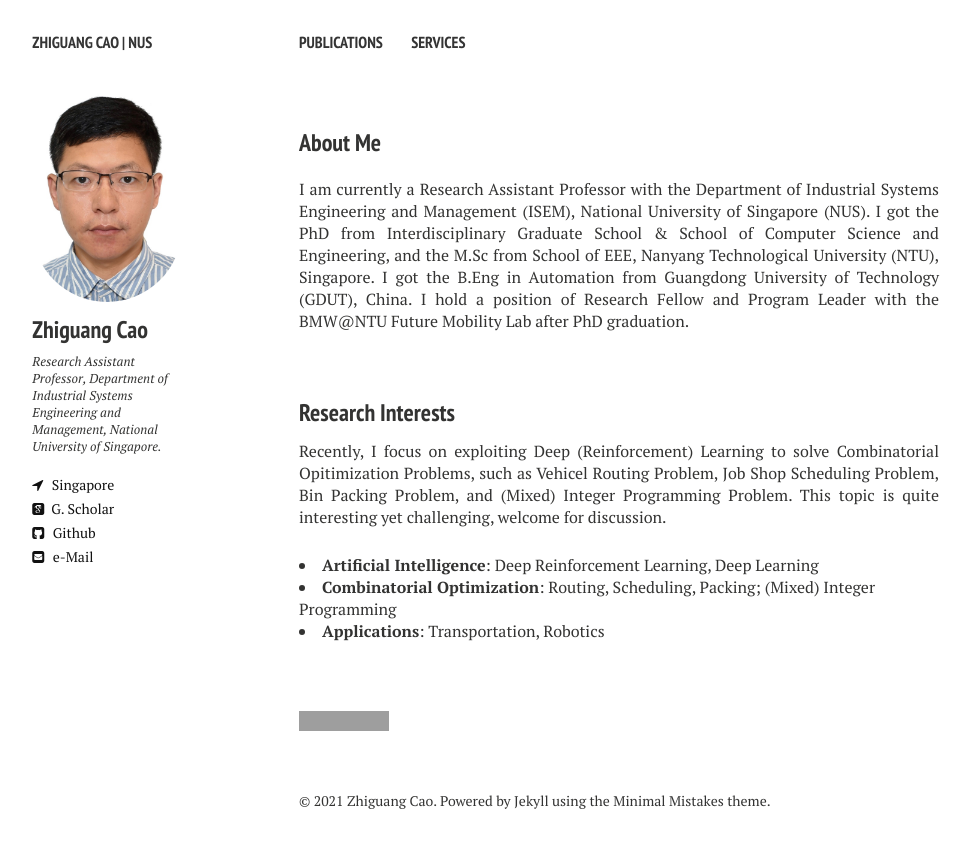
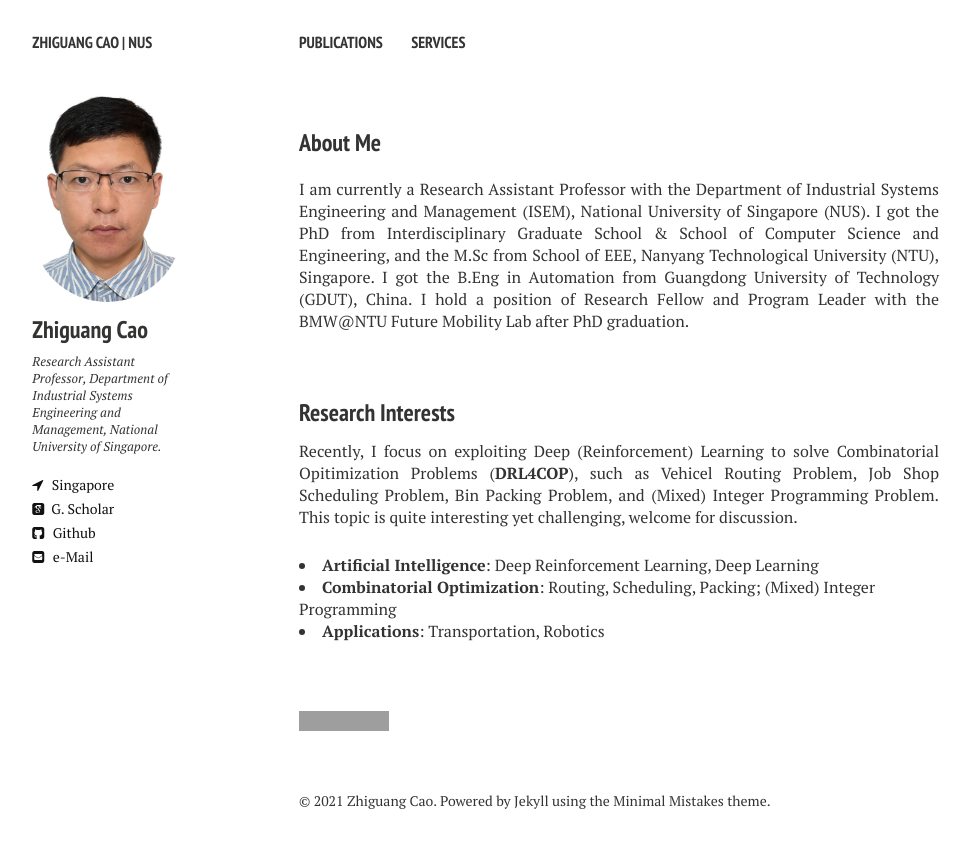
Before and after one commit to zhiguangcaosg/zhiguangcaosg.github.io, a Jekyll site: the page built from index.md, in a window 1280 px wide. Shown: the top 848 px of the page, without its empty margins (21-991 px from the left). Built offline with Jekyll 4.4.1, drawn with Linux system fonts in a browser that asks for light colours; nearby versions of some CDN libraries; grey boxes are pictures that could not be loaded.

Commit message:
Update index.md

```diff
--- a/index.md
+++ b/index.md
@@ -12,7 +12,7 @@ image: banner1.png
 
 
 <h3 style="margin-bottom:-8px;padding-top:20px;">Research Interests</h3> <br>
-<p align="justify">Recently, I focus on exploiting Deep (Reinforcement) Learning to solve Combinatorial Opitimization Problems, such as Vehicel Routing Problem, Job Shop Scheduling Problem, Bin Packing Problem, and (Mixed) Integer Programming Problem. This topic is quite interesting yet challenging, welcome for discussion.
+<p align="justify">Recently, I focus on exploiting Deep (Reinforcement) Learning to solve Combinatorial Opitimization Problems (<b>DRL4COP</b>), such as Vehicel Routing Problem, Job Shop Scheduling Problem, Bin Packing Problem, and (Mixed) Integer Programming Problem. This topic is quite interesting yet challenging, welcome for discussion.
 </p>
 <li>
 <b>Artificial Intelligence</b>:  Deep Reinforcement Learning, Deep Learning
```
